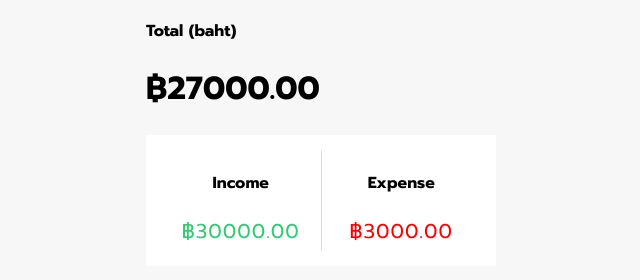
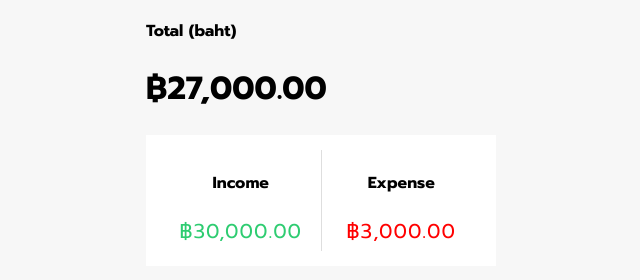
Before and after one commit to Thidtanai/Recap_Knowledge, a React (Create React App) app in the folder Kong/JS_React/react-basic/: page / in a window 1280 px wide. Shown: the part 322-602 px from the top of the page, without its empty margins (319-959 px from the left). Built offline with nearby package versions, Linux system fonts and the light colour scheme.

Commit message:
Update_RegEx

```diff
--- a/Kong/JS_React/react-basic/src/components/Item.js
+++ b/Kong/JS_React/react-basic/src/components/Item.js
@@ -6,12 +6,15 @@ const Item = (props) => {
   const { title, amount } = props;
   const status = amount < 0 ? "expense" : "income";
   const symbol = amount < 0 ? "-" : "+";
+  const formatNumber = (num) => {
+    return num.toString().replace(/(\d)(?=(\d{3})+(?!\d))/g, "$1,");
+  };
   return (
     <li className={status}>
       {title}{" "}
       <span>
         {symbol}
-        {Math.abs(amount)}
+        {formatNumber(Math.abs(amount))}
       </span>
     </li>
   );
--- a/Kong/JS_React/react-basic/src/components/ReportComponent.js
+++ b/Kong/JS_React/react-basic/src/components/ReportComponent.js
@@ -5,6 +5,10 @@ import "./ReportComponent.css";
 const ReportComponent = () => {
   /* Consumer */
   const { income, expense } = useContext(DataContext);
+  const formatNumber = (num) => {
+    return num.toString().replace(/(\d)(?=(\d{3})+(?!\d))/g, "$1,");
+  };
+
   return (
     <div>
       {/* <DataContext.Consumer>
@@ -15,15 +19,15 @@ const ReportComponent = () => {
         )}
       </DataContext.Consumer> */}
       <h4>Total (baht)</h4>
-      <h1>฿{(income - expense).toFixed(2)}</h1>
+      <h1>฿{formatNumber((income - expense).toFixed(2))}</h1>
       <div className="report-container">
         <div>
           <h4>Income</h4>
-          <p className="report plus">฿{income}</p>
+          <p className="report plus">฿{formatNumber(income)}</p>
         </div>
         <div>
           <h4>Expense</h4>
-          <p className="report minus">฿{expense}</p>
+          <p className="report minus">฿{formatNumber(expense)}</p>
         </div>
       </div>
     </div>
```
